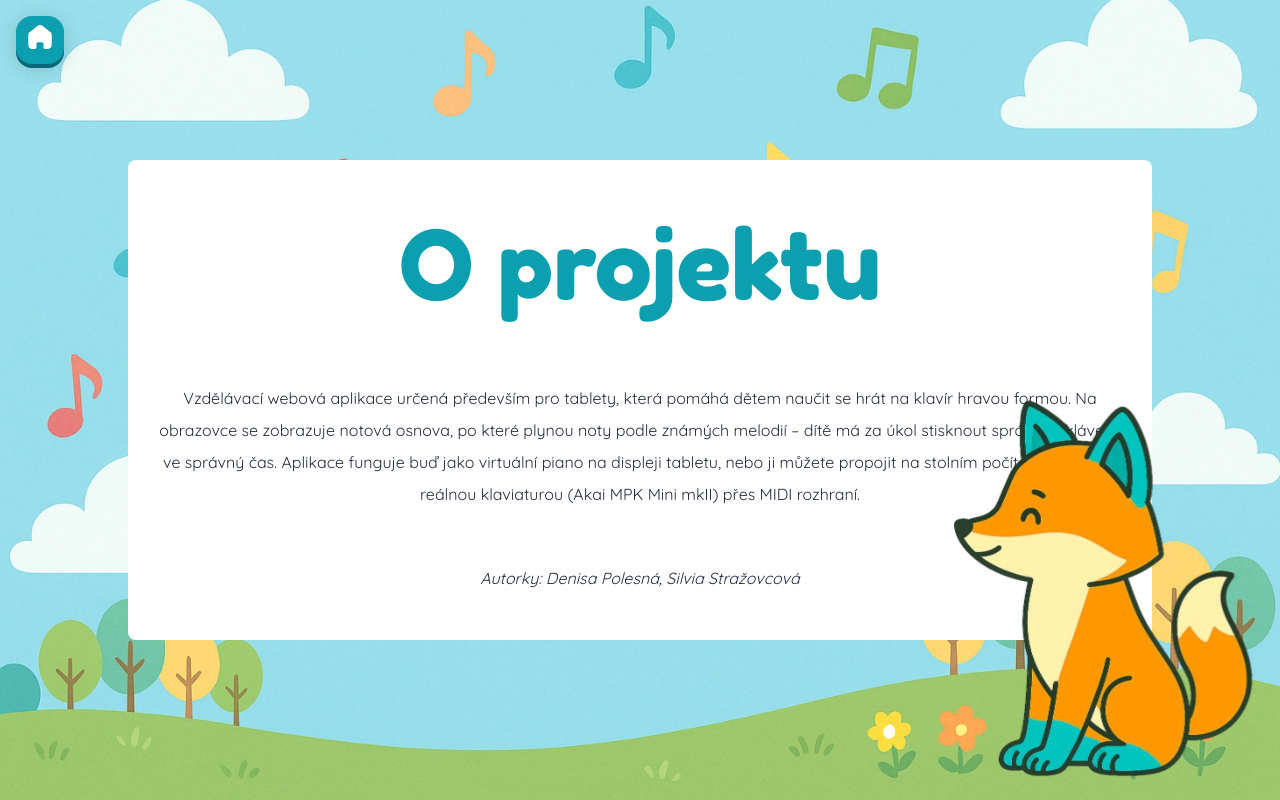
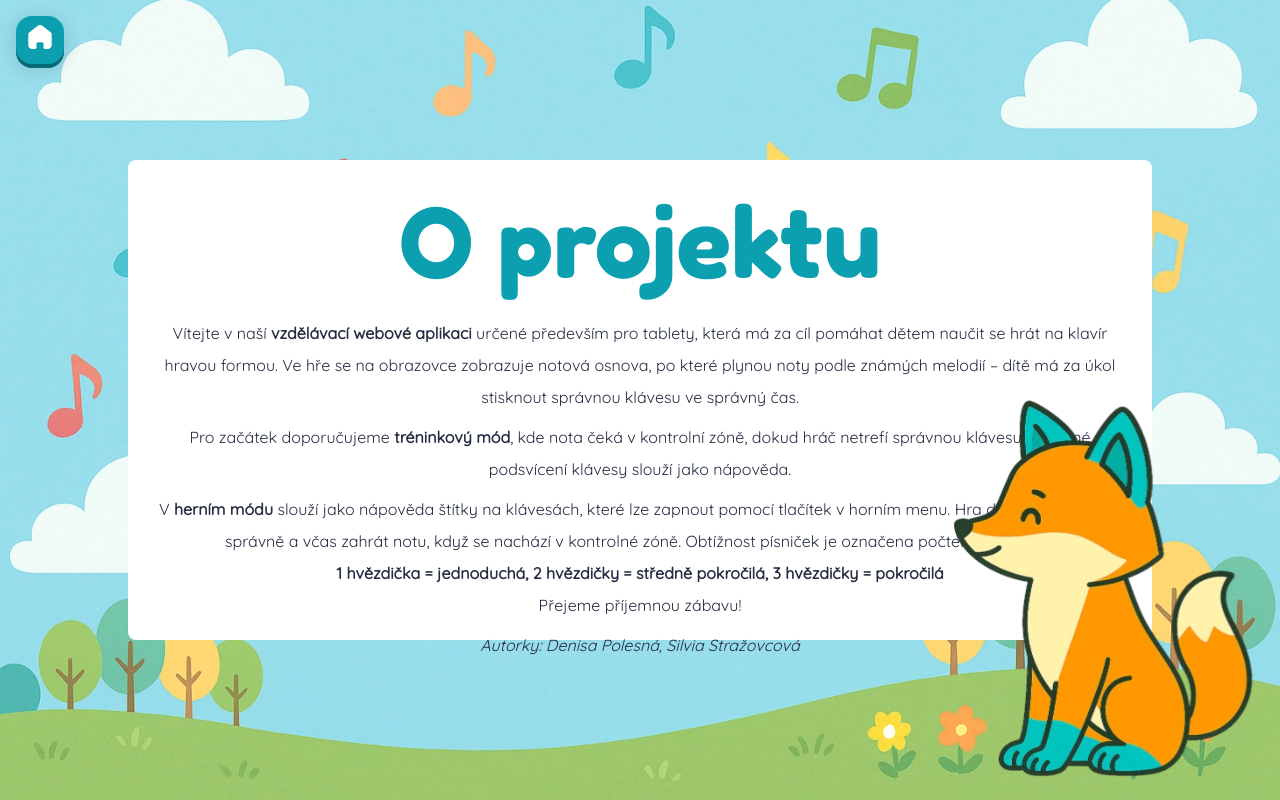
Before and after one commit to DenisaPolesna/piano, a React (Vite) app: page /about in a window 1280 px wide. Built offline with nearby package versions, Linux system fonts and the light colour scheme; a web font is replaced by a local one.

Commit message:
update pages

```diff
--- a/src/pages/AboutPage/AboutPage.jsx
+++ b/src/pages/AboutPage/AboutPage.jsx
@@ -1,19 +1,34 @@
-import "./AboutPage.css";
-import PageTemplate from "../../components/UI/PageTemplate/PageTemplate";
-import foxImg from "./img/sittingFox.webp";
+import './AboutPage.css';
+import PageTemplate from '../../components/UI/PageTemplate/PageTemplate';
+import foxImg from './img/sittingFox.webp';
 
 const AboutPage = () => {
   return (
     <PageTemplate>
       <div className="about-header">O projektu</div>
       <p className="about-text">
-        Vzdělávací webová aplikace určená především pro tablety, která pomáhá
-        dětem naučit se hrát na klavír hravou formou. Na obrazovce se zobrazuje
-        notová osnova, po které plynou noty podle známých melodií – dítě má za
-        úkol stisknout správnou klávesu ve správný čas. Aplikace funguje buď
-        jako virtuální piano na displeji tabletu, nebo ji můžete propojit na
-        stolním počítači/laptopu s reálnou klaviaturou (Akai MPK Mini mkII) přes
-        MIDI rozhraní.
+        Vítejte v naší <strong>vzdělávací webové aplikaci</strong> určené
+        především pro tablety, která má za cíl pomáhat dětem naučit se hrát na
+        klavír hravou formou. Ve hře se na obrazovce zobrazuje notová osnova, po
+        které plynou noty podle známých melodií – dítě má za úkol stisknout
+        správnou klávesu ve správný čas.
+      </p>
+      <p className="about-text">
+        Pro začátek doporučujeme <strong>tréninkový mód</strong>, kde nota čeká
+        v kontrolní zóně, dokud hráč netrefí správnou klávesu. Barevné
+        podsvícení klávesy slouží jako nápověda.
+      </p>
+      <p className="about-text">
+        V <strong>herním módu</strong> slouží jako nápověda štítky na klávesách,
+        které lze zapnout pomocí tlačítek v horním menu. Hra dáva hráči za úkol
+        správně a včas zahrát notu, když se nachází v kontrolné zóně. Obtížnost
+        písniček je označena počtem hvězdiček. <br />
+        <strong>
+          1 hvězdička = jednoduchá, 2 hvězdičky = středně pokročilá, 3 hvězdičky
+          = pokročilá
+        </strong>
+        <br />
+        Přejeme příjemnou zábavu!
       </p>
       <div className="about-text about-text__cursive">
         Autorky: Denisa Polesná, Silvia Stražovcová
--- /dev/null
+++ b/src/pages/InfoPage/InfoPage.jsx
@@ -0,0 +1,33 @@
+import '../AboutPage/AboutPage.css';
+import PageTemplate from '../../components/UI/PageTemplate/PageTemplate';
+import foxImg from './img/sittingFox.webp';
+
+const InfoPage = () => {
+  return (
+    <PageTemplate>
+      <div className="about-header">Technické informace</div>
+      <p className="about-text">
+        Aplikace funguje buď jako <strong>virtuální piano</strong> na displeji
+        tabletu, nebo ji můžete propojit na stolním počítači/laptopu s{' '}
+        <strong>reálnou klaviaturou</strong> (Akai MPK Mini mkII) přes MIDI
+        rozhraní. Vyhledejte aktivní oktávy pomocí tlačítek na zařízení.
+        <br />
+        Když se v prohlížeči zamítne <strong> připojení MIDI kontroleru</strong>
+        , nebo zařízení nereaguje, resetujte nastavení v prohlížeči. <br />
+        (např. pro Google Chrome v.137.0.7151.69 postupujte následovně: <br />
+        Nastavení &gt; Ochrana soukromí a zabezpečení &gt; Nastavení webu &gt;
+        piano-hackaton.netlify.app Zablokované oprávnění &gt; Ovládání a
+        přeprogramování zařízení MIDI <br />
+        nebo Resetovat oprávnění hromadně) <br />
+        Prohlížeč Safari nemá podporu připojení MIDI zařízení. MIDI zařízení jde
+        připojit jenom k počítači.
+      </p>
+      {/* <div className="about-text about-text__cursive">
+        Autorky: Denisa Polesná, Silvia Stražovcová
+      </div> */}
+      <img className="menu-fox-img" src={foxImg} alt="sitting fox" />
+    </PageTemplate>
+  );
+};
+
+export default InfoPage;
--- a/src/pages/MenuPage/MenuPage.jsx
+++ b/src/pages/MenuPage/MenuPage.jsx
@@ -1,6 +1,6 @@
-import "./MenuPage.css";
-import ModernLink from "../../components/ModernLink/ModernLink";
-import foxImg from "./img/standingFox.webp";
+import './MenuPage.css';
+import ModernLink from '../../components/ModernLink/ModernLink';
+import foxImg from './img/standingFox.webp';
 
 const MenuPage = () => (
   <div className="menu-page">
@@ -10,6 +10,7 @@ const MenuPage = () => (
         <ModernLink to="/game" label="Hrát" className="menu-button" />
         <ModernLink to="/tutorial" label="Trénink" className="menu-button" />
         <ModernLink to="/about" label="O projektu" className="menu-button" />
+        <ModernLink to="/info" label="Informace" className="menu-button" />
       </nav>
     </div>
     <img className="menu-fox-img" src={foxImg} alt="standing fox" />
```
Also changed, not shown: src/index.jsx (+19 -14 lines), src/pages/InfoPage/img/sittingFox.webp (added).
